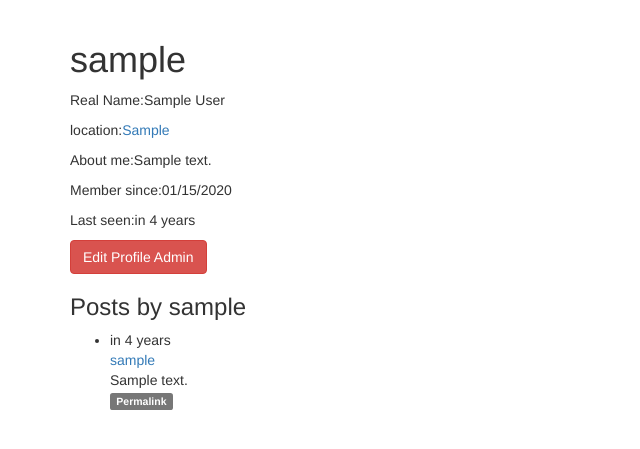
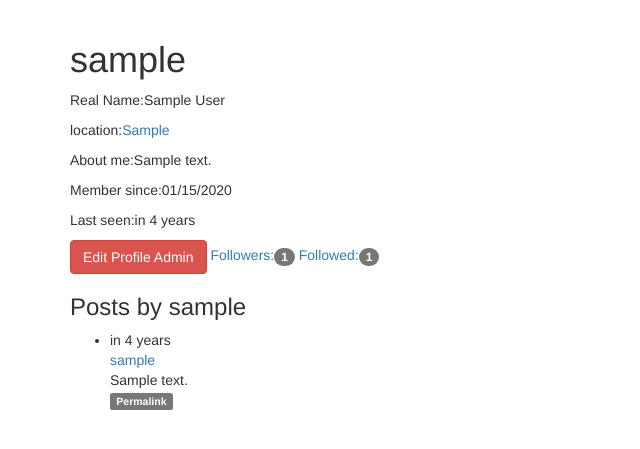
Before and after one commit to amberno1111/Imitation-weibo, a Flask app: a page that uses app/templates/user.html in a window 1280 px wide. Shown: the part 52-501 px from the top of the page, without its empty margins (0-640 px from the left). Run offline with Flask 2, Linux system fonts and the light colour scheme; tables that the repository leaves empty hold one stand-in row (values such as "Sample post"); parts of the project's set-up code (start-up, migrations or seed data) failed here and were passed over; some libraries are stand-ins or nearby versions.

Commit message:
修复登录页面，增加用户关注功能

```diff
--- a/app/main/views.py
+++ b/app/main/views.py
@@ -7,7 +7,7 @@ from ..models import User, Role, Permission, Post
 from flask_login import login_required, current_user
 from .forms import EditProfileForm, EditProfileAdminForm, PostForm
 from .. import db
-from ..decorators import admin_required
+from ..decorators import admin_required, permission_required
 
 
 @main.route('/', methods=['GET', 'POST'])
@@ -106,3 +106,71 @@ def edit(id):
         return redirect(url_for('.post', id=post.id))
     form.body.data = post.body
     return render_template('edit_post.html', form=form)
+
+
+@main.route('/follow/<username>')
+@login_required
+@permission_required(Permission.FOLLOW)
+def follow(username):
+    user = User.query.filter_by(username=username).first()
+    if user is None:
+        flash('用户不存在')
+        return redirect(url_for('main.index'))
+    if current_user.is_following(user):
+        flash('你已经关注了此用户')
+        return redirect(url_for('main.user_profile', username=user.username))
+    current_user.follow(user)
+    flash('你成功关注了%s' % user.username)
+    return redirect(url_for('main.user_profile', username=user.username))
+
+
+@main.route('/unfollow/<username>')
+@login_required
+@permission_required(Permission.FOLLOW)
+def unfollow(username):
+    user = User.query.filter_by(username=username).first()
+    if user is None:
+        flash('用户不存在')
+        return redirect(url_for('main.index'))
+    if not current_user.is_following(user):
+        flash('你没有关注这个用户')
+        return redirect(url_for('main.index'))
+    current_user.unfollow(user)
+    flash('你已经取消关注了%s' % user.username)
+    return redirect(url_for('main.index'))
+
+
+@main.route('/followers/<username>')
+def followers(username):
+    user = User.query.filter_by(username=username).first()
+    if user is None:
+        flash('此用户不存在')
+        return redirect(url_for('main.index'))
+    page = request.args.get('page', 1, type=int)
+    pagination = user.followers.paginate(
+        page, per_page=current_app.config['FOLLOWERS_PER_PAGE'], error_out=False)
+    follows = [
+        {'user': item.follower, 'timestamp': item.timestamp}
+        for item in pagination.items]
+    return render_template(
+        'followers.html', user=user,
+        pagination=pagination, follows=follows,
+        title='Followers of', endpoint='main.followers')
+
+
+@main.route('/followed_by/<username>')
+def followed_by(username):
+    user = User.query.filter_by(username=username).first()
+    if user is None:
+        flash('用户不存在')
+        return redirect(url_for('main.index'))
+    page = request.args.get('page', 1, type=int)
+    pagination = user.followed.paginate(
+        page, per_page=current_app.config['FOLLOWERS_PER_PAGE'], error_out=False)
+    follows = [
+        {'user': item.followed, 'timestamp': item.timestamp}
+        for item in pagination.items]
+    return render_template(
+        'followers.html', user=user,
+        pagination=pagination, follows=follows,
+        title='Followers of', endpoint='main.followed_by')
--- a/app/models.py
+++ b/app/models.py
@@ -17,6 +17,14 @@ class Permission:
     ADMINISTRATOR = 0xff
 
 
+class Follow(db.Model):
+    __tablename__ = 'follows'
+    # 可以把多个键标记为主键，此时它们作为复合主键
+    follower_id = db.Column(db.Integer, db.ForeignKey('users.id'), primary_key=True)
+    followed_id = db.Column(db.Integer, db.ForeignKey('users.id'), primary_key=True)
+    timestamp = db.Column(db.DateTime, default=datetime.utcnow)
+
+
 class User(db.Model, UserMixin):
     __tablename__ = 'users'
     id = db.Column(db.Integer, primary_key=True)
@@ -31,6 +39,37 @@ class User(db.Model, UserMixin):
     member_since = db.Column(db.DateTime(), default=datetime.utcnow)
     last_seen = db.Column(db.DateTime(), default=datetime.utcnow)
     posts = db.relationship('Post', backref='author', lazy='dynamic')
+    # 使用foreign_keys明确指明外键，防止歧义
+    followers = db.relationship(
+        'Follow',
+        foreign_keys = [Follow.followed_id],
+        backref= db.backref('followed', lazy='joined'),
+        lazy='dynamic',
+        cascade = 'all, delete-orphan'
+    )
+    followed = db.relationship(
+        'Follow',
+        foreign_keys = [Follow.follower_id],
+        backref = db.backref('follower', lazy='joined'),
+        lazy='dynamic',
+        cascade = 'all, delete-orphan'
+    )
+
+    def follow(self, user):
+        if not self.is_following(user):
+            f = Follow(follower=self, followed=user)
+            db.session.add(f)
+
+    def unfollow(self, user):
+        f = self.followed.filter_by(followed_id=user.id).first()
+        if f is not None:
+            db.session.delete(f)
+
+    def is_following(self, user):
+        return self.followed.filter_by(followed_id=user.id).first() is not None
+
+    def is_followed_by(self, user):
+        return self.followers.filter_by(follower_id=user.id).first() is not None
 
     def ping(self):
         self.last_seen = datetime.utcnow()
--- a/app/templates/auth/login.html
+++ b/app/templates/auth/login.html
@@ -7,7 +7,7 @@
 <div>
 
     <h1>登陆</h1>
-    <form class="form-horizontal" action="/login" method="post" enctype="multipart/form-data">
+    <form class="form-horizontal"  action="/auth/login" method="POST" enctype="multipart/form-data">
     <div class="form-group">
         {{ form.hidden_tag() }}
         <div class="col-md-4">
--- a/app/templates/user.html
+++ b/app/templates/user.html
@@ -15,6 +15,25 @@
 {% if current_user.is_administrator %}
 <a class="btn btn-danger" href="{{ url_for('.edit_profile_admin',id=user.id) }}">Edit Profile Admin</a>
 {% endif %}
+
+{% if current_user.can(Permission.FOLLOW) and user != current_user %}
+    {% if not current_user.is_following(user) %}
+        <a href="{{ url_for('main.follow', username=user.username) }}" class="btn btn-primary">
+            Follow
+        </a>
+    {% else %}
+        <a href="{{ url_for('main.unfollow', username=user.username) }}" class="btn btn-primary">
+            Unfollow
+        </a>
+    {% endif %}
+{% endif %}
+
+<a href="{{ url_for('main.followers', username=user.username) }}">
+    Followers:<span class="badge">{{ user.followers.count() }}</span>
+</a>
+<a href="{{ url_for('main.followed_by', username=user.username) }}">
+    Followed:<span class="badge">{{ user.followed.count() }}</span>
+</a>
 <h3>
     Posts by {{ user.username }}
 </h3>
--- a/config.py
+++ b/config.py
@@ -15,6 +15,7 @@ class Config:
     MAIL_DEFAULT_SENDER = 'testflask@sina.com'
     EMAIL_PREFIX = '[Imatation-weibo]'
     POSTS_PER_PAGE = 20
+    FOLLOWERS_PER_PAGE = 10
 
     @staticmethod
     def init_app(app):
```
Also changed, not shown: app/templates/followers.html (added, +35 -0 lines).
